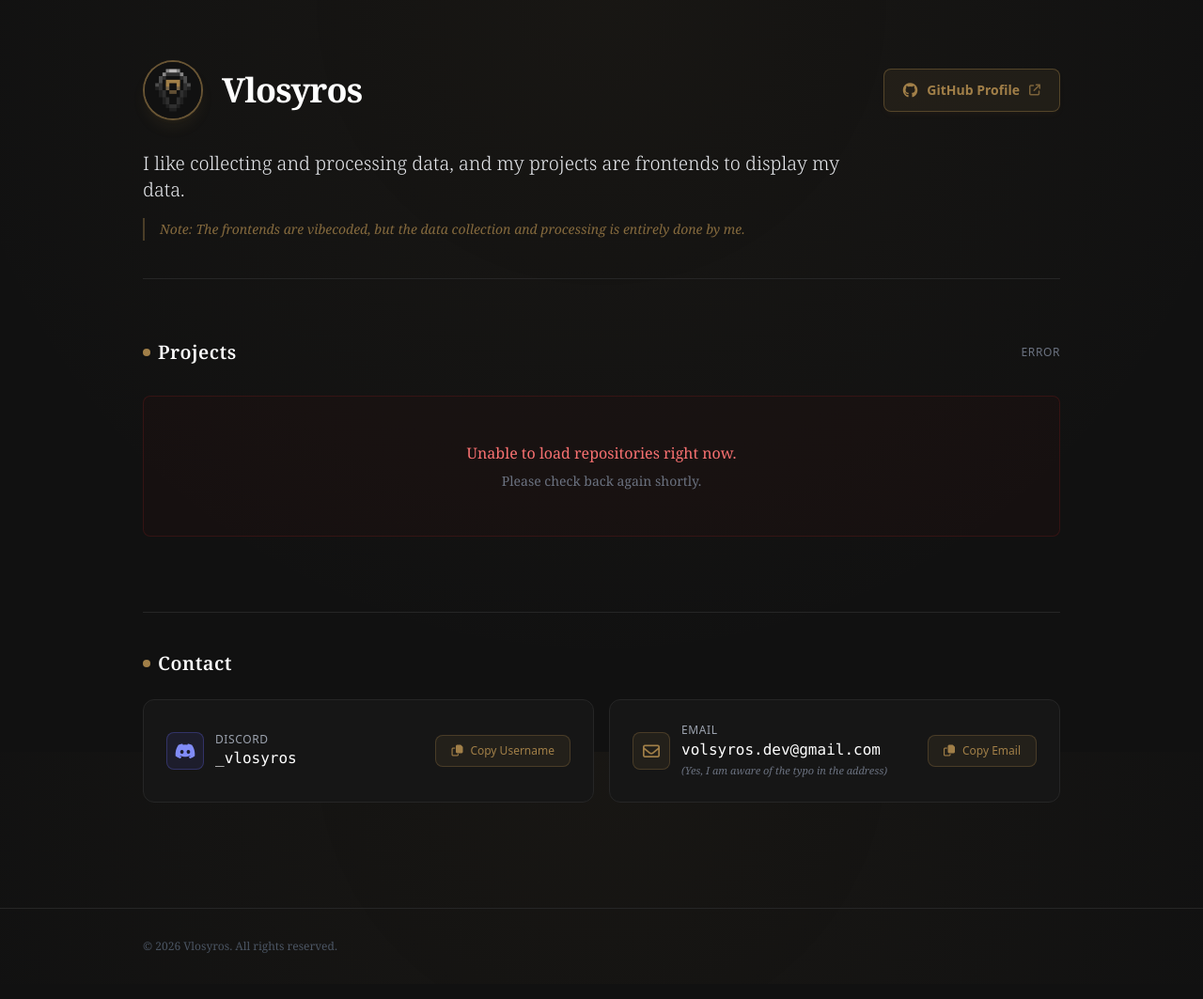
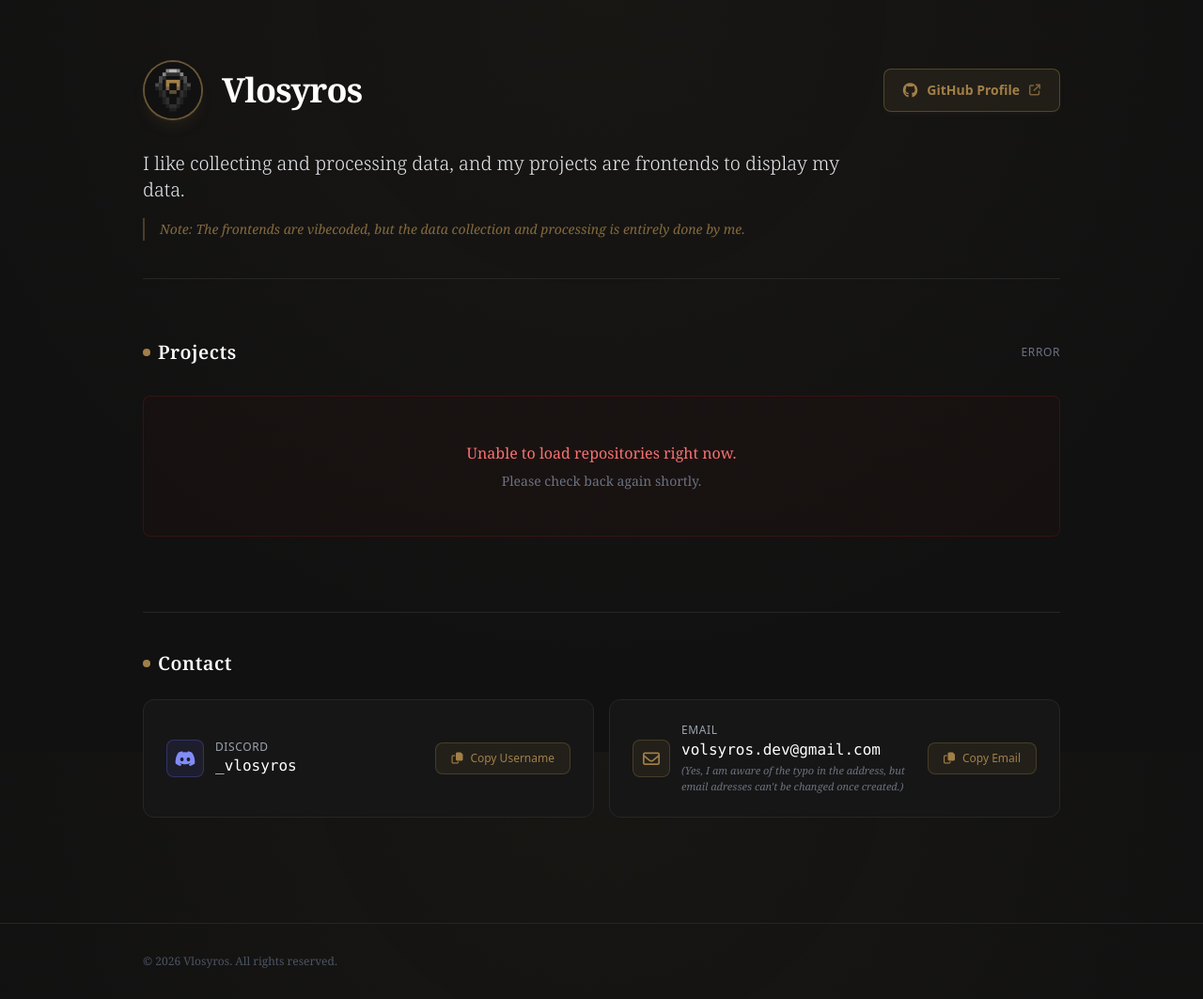
Before and after one commit to VlosyrosDev/vlosyrosdev.github.io, a plain HTML site: page index.html in a window 1280 px wide. Shown: the whole page at 94% size. Drawn offline with nearby package versions, Linux system fonts and the light colour scheme; no server answers.

Commit message:
Update email typo explanation in index.html

```diff
--- a/index.html
+++ b/index.html
@@ -227,7 +227,7 @@
                         <div>
                             <p class="text-xs text-gray-400 font-sans uppercase tracking-wider">Email</p>
                             <a href="mailto:volsyros.dev@gmail.com" class="text-white font-mono font-medium text-sm sm:text-base hover:text-gold transition-colors">volsyros.dev@gmail.com</a>
-                            <p class="text-[11px] text-gray-500 italic mt-0.5">(Yes, I am aware of the typo in the address)</p>
+                            <p class="text-[11px] text-gray-500 italic mt-0.5">(Yes, I am aware of the typo in the address, but email adresses can't be changed once created.)</p>
                         </div>
                     </div>
                     <button
```
